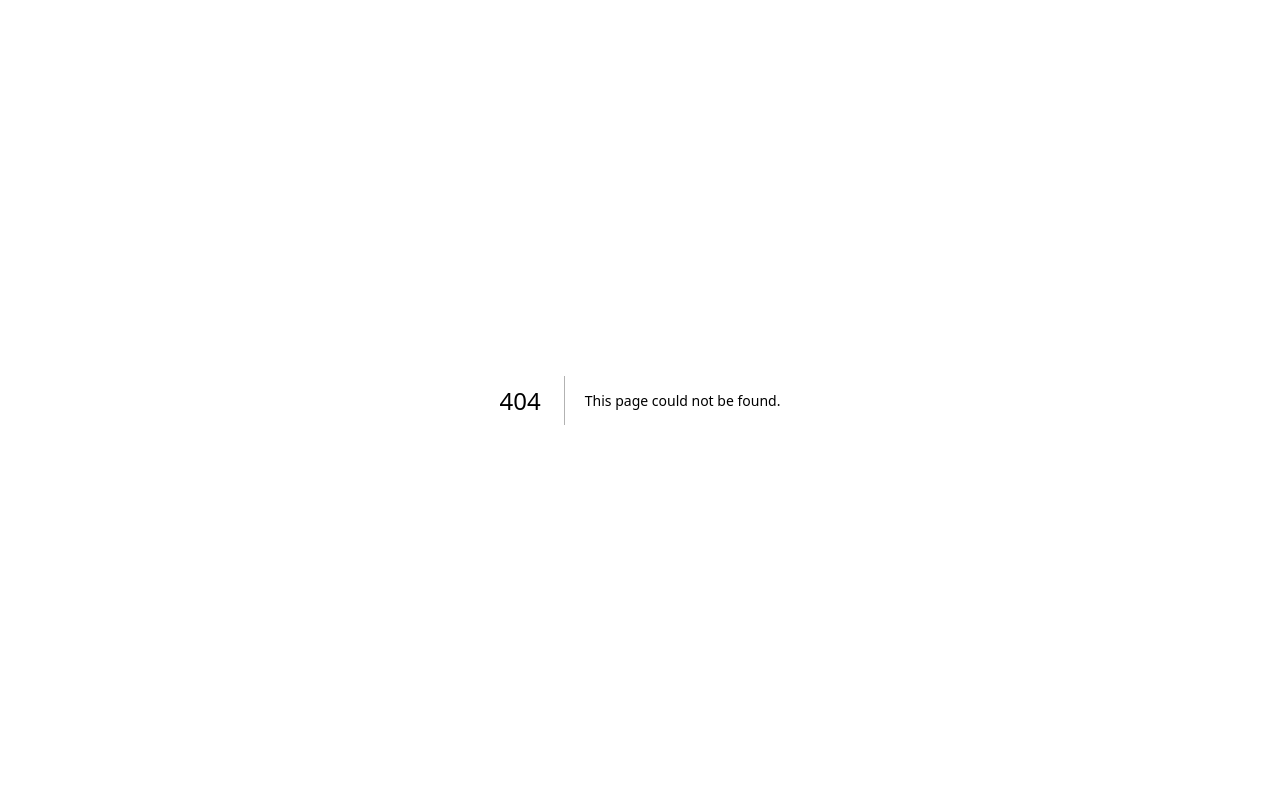
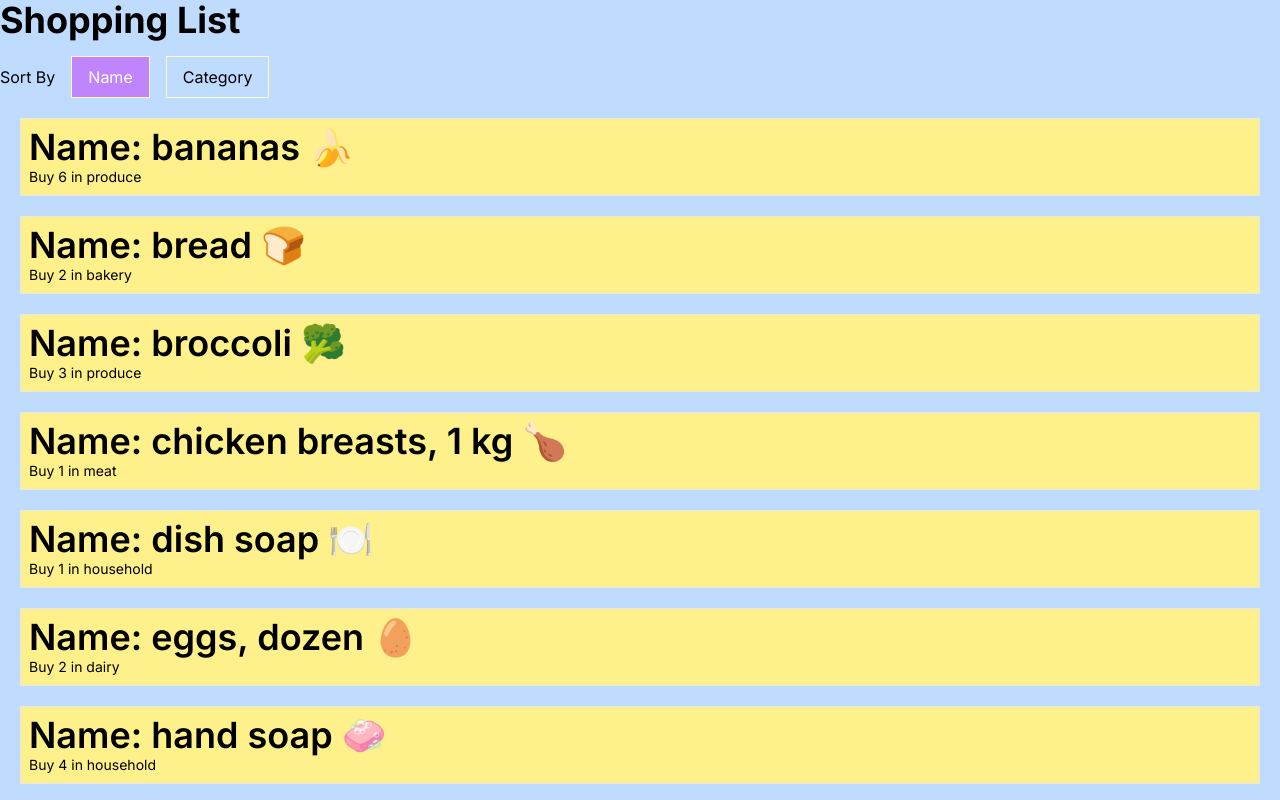
Before and after one commit to jasmeet1626/cprg306, a Next.js app in the folder cprg306-assignments/: page /week-5 in a window 1280 px wide. Before the commit this address had no page. Shown: the top 800 px of the page. Built offline with nearby package versions, Linux system fonts and the light colour scheme.

Commit message:
Add files via upload

```diff
--- /dev/null
+++ b/cprg306-assignments/app/week-5/item-list.js
@@ -0,0 +1,52 @@
+'use client';
+
+import React , {useState} from "react";
+import jsonItem from "./items.json";
+import Item from "./item";
+
+const ItemList = ()=>{
+    // console.log(jsonItem)
+const [sortBy, setSortBy] = useState("name")
+
+const sortedItems = [...jsonItem].sort((a,b)=>{
+if (sortBy==="name"){
+    return a.name.localeCompare(b.name);
+}
+else if(sortBy==="category"){
+    return a.category.localeCompare(b.category);
+
+}
+return 0;
+});
+
+
+
+
+return (
+    <div>
+        <main>
+            <span className="mr-4">Sort By</span>
+            <button
+             onClick={()=> {setSortBy("name")}}
+             className={`border border-yellow-100  px-4 py-2 mr-4 ${sortBy === "name" ? "bg-purple-400 text-white" : ""}`}
+             > Name</button>
+
+
+            <button onClick={()=> {setSortBy("category")}}
+             className={`border border-yellow-100 px-4 py-2 mr-4 ${sortBy === "category" ? "bg-purple-400 text-white" : ""}`}
+
+
+            > Category</button>
+
+
+        </main>
+    <ul className="inline">
+      {sortedItems.map((item, index) => (
+        <Item key={index} {...item} />
+      ))}
+    </ul>
+    </div>
+  );
+      }
+
+export default ItemList;
--- /dev/null
+++ b/cprg306-assignments/app/week-5/item.js
@@ -0,0 +1,17 @@
+// Item.js
+
+import React from "react";
+
+const Item = ({ name, quantity, category }) => {
+  return (
+    <ul className="border border-3 p-2 m-5 bg-yellow-200 text-black">
+      <li className="text-4xl font-semibold">Name: {name}</li>
+      <li className="text-sm ">
+        Buy {quantity} in {category}
+      </li>
+      {/* {console.log("Hello World")} */}
+    </ul>
+  );
+};
+
+export default Item;
--- /dev/null
+++ b/cprg306-assignments/app/week-5/items.json
@@ -0,0 +1,74 @@
+[
+    {
+      "id": "1h2GJKH12gkHG31h1H",
+      "name": "milk, 4 L 🥛",
+      "quantity": 1,
+      "category": "dairy"
+    },
+    {
+      "id": "2KJH3k2j3H1k2J3K1H",
+      "name": "bread 🍞",
+      "quantity": 2,
+      "category": "bakery"
+    },
+    {
+      "id": "3h2KJH3k2j3H1k2J3",
+      "name": "eggs, dozen 🥚",
+      "quantity": 2,
+      "category": "dairy"
+    },
+    {
+      "id": "4k2J3K1H2GJKH12gk",
+      "name": "bananas 🍌",
+      "quantity": 6,
+      "category": "produce"
+    },
+    {
+      "id": "5H1h1H2KJH3k2j3H",
+      "name": "broccoli 🥦",
+      "quantity": 3,
+      "category": "produce"
+    },
+    {
+      "id": "6H1k2J3K1H2GJKH1",
+      "name": "chicken breasts, 1 kg 🍗",
+      "quantity": 1,
+      "category": "meat"
+    },
+    {
+      "id": "7gkHG31h1H2KJH3k",
+      "name": "pasta sauce 🍝",
+      "quantity": 3,
+      "category": "canned goods"
+    },
+    {
+      "id": "8j3H1k2J3K1H2GJK",
+      "name": "spaghetti, 454 g 🍝",
+      "quantity": 2,
+      "category": "dry goods"
+    },
+    {
+      "id": "9H12gkHG31h1H2KJ",
+      "name": "toilet paper, 12 pack 🧻",
+      "quantity": 1,
+      "category": "household"
+    },
+    {
+      "id": "10H3k2j3H1k2J3K1",
+      "name": "paper towels, 6 pack",
+      "quantity": 1,
+      "category": "household"
+    },
+    {
+      "id": "11k2J3K1H2GJKH12",
+      "name": "dish soap 🍽️",
+      "quantity": 1,
+      "category": "household"
+    },
+    {
+      "id": "12GJKH12gkHG31h1",
+      "name": "hand soap 🧼",
+      "quantity": 4,
+      "category": "household"
+    }
+  ]
--- /dev/null
+++ b/cprg306-assignments/app/week-5/page.js
@@ -0,0 +1,20 @@
+// page.js
+
+import React from "react";
+import ItemList from "./item-list";
+
+const Page = () => {
+  return (
+    <div className="bg-blue-200 min-h-screen">
+      {/*/ background changes yet to be made*/}
+      <div className="container mx-auto  ">
+        <h1 className="text-4xl font-bold mb-4 border-b-3 border-gray-500">
+          Shopping List
+        </h1>
+        <ItemList />
+      </div>
+    </div>
+  );
+};
+
+export default Page;
```
